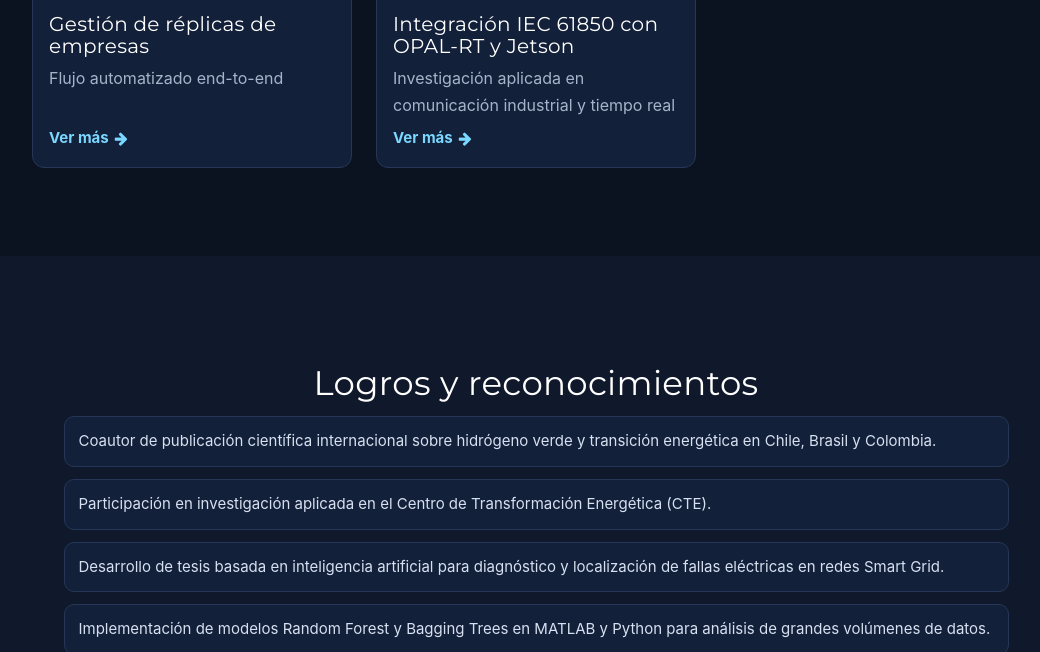
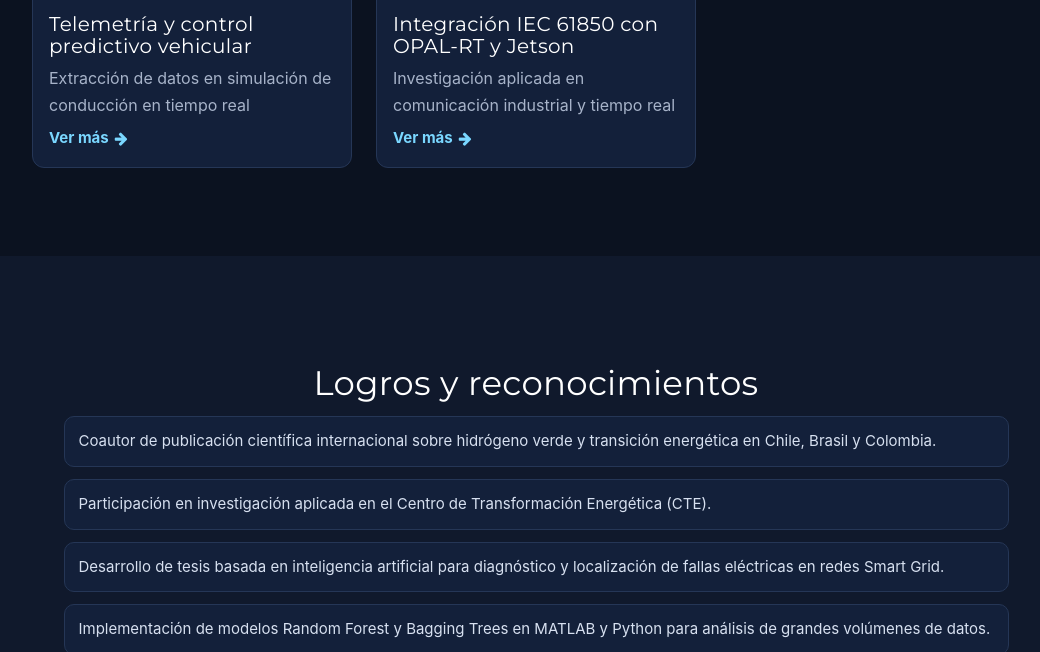
Before and after one commit to Ismaelrd21/ismaelrd21.github.io, a Jekyll site: the page built from _posts/2014-07-16-project-3.markdown, in a window 1280 px wide and 900 px high, scrolled down 3848 px, cut to the strip 248-900 px from the top of the window. Shown: the whole strip, without its empty margins (104-1144 px from the left). Built offline with Jekyll 4.4.1, drawn with Linux system fonts in a browser that asks for light colours; nearby versions of some CDN libraries; library files that are not in the unit come from our copies; part of the change alters nothing that is shown.

Commit message:
Update 2014-07-16-project-3.markdown

```diff
--- a/_posts/2014-07-16-project-3.markdown
+++ b/_posts/2014-07-16-project-3.markdown
@@ -1,14 +1,15 @@
 ---
-title: Gestión de réplicas de empresas
-subtitle: Flujo automatizado end-to-end
+title: Telemetría y control predictivo vehicular
+subtitle: Extracción de datos en simulación de conducción en tiempo real
 layout: default
 modal-id: 3
-date: 2025-02-10
-img: architecture-integration.svg
-thumbnail: architecture-integration.svg
-alt: Arquitectura e integración para gestión de réplicas
+date: 2025-01-01
+img: telemetry.jpg
+thumbnail: telemetry.jpg
+alt: Telemetría vehicular y control predictivo
 project-date: 2025
-client: Softland Chile
-category: APIs · Automatización de procesos · Integración
-description: Implementación de un flujo integral para gestionar réplicas de empresas de forma automática. El diseño abordó reglas de negocio, validaciones, coordinación entre componentes y control operativo para reducir dependencia de tareas manuales.
+client: Centro de Transformación Energética (CTE)
+category: Telemetría · Control predictivo · Assetto Corsa · Datos · Simulación
+
+description: Investigación orientada a la extracción y análisis de telemetría desde simulaciones de conducción en Assetto Corsa, con el objetivo de estudiar variables dinámicas del vehículo y explorar modelos de control predictivo. El proyecto permitió trabajar con datos en tiempo real, análisis de comportamiento vehicular y fundamentos de control aplicado a sistemas dinámicos.
 ---
```
